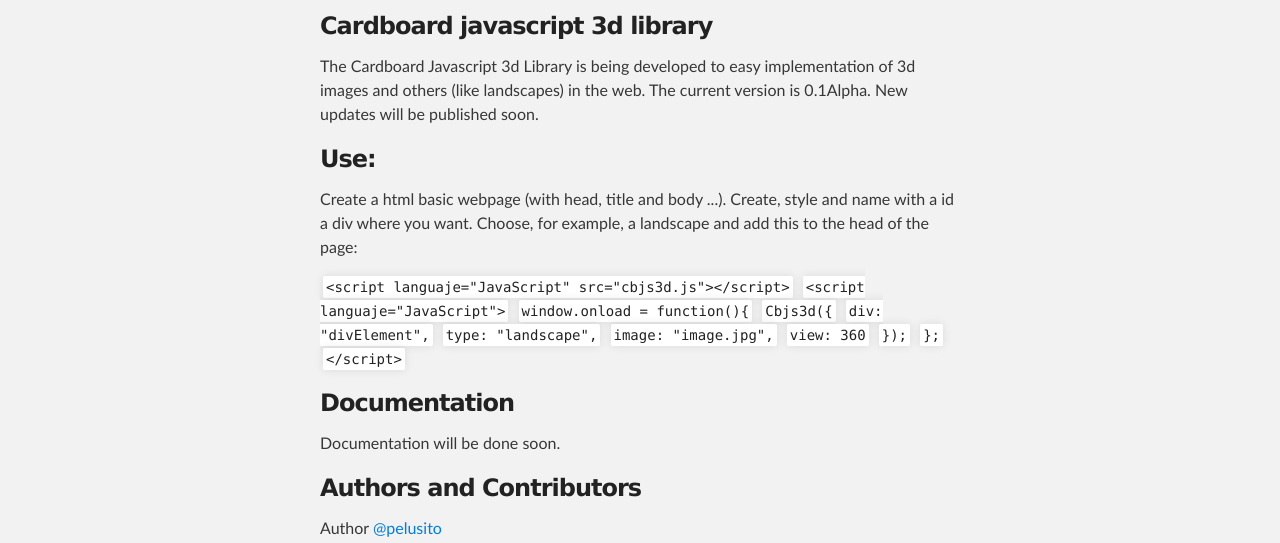
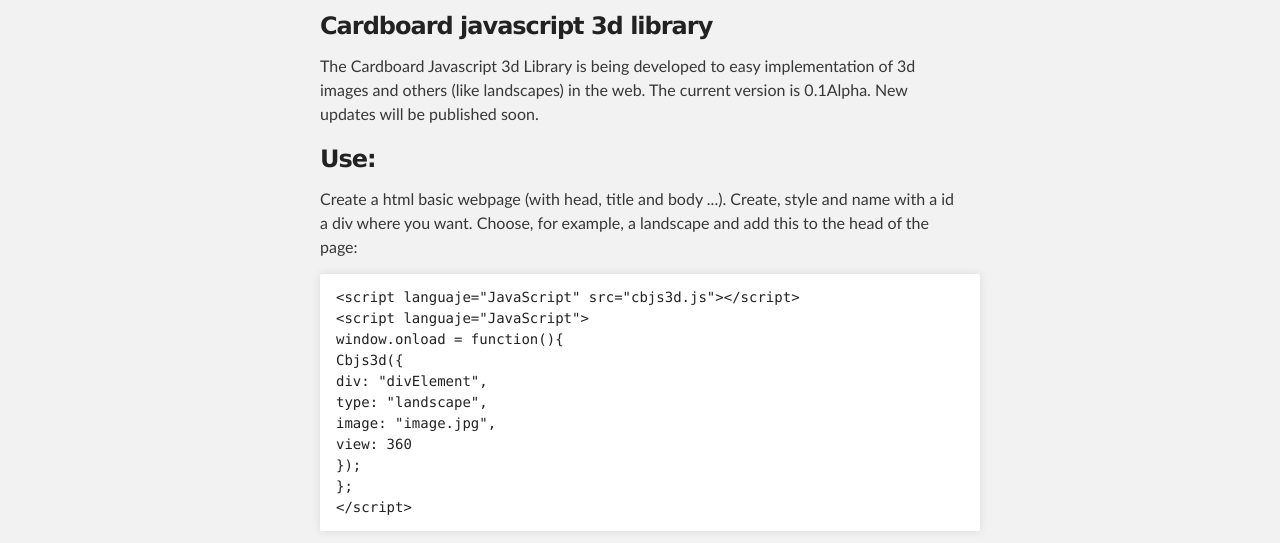
Before and after one commit to pelusanchez/Cbjs3d, a plain HTML site: page index.html in a window 1280 px wide. Shown: the part 252-795 px from the top of the page. Drawn offline with Linux system fonts and the light colour scheme.

Commit message:
Update index.html

```diff
--- a/index.html
+++ b/index.html
@@ -42,17 +42,17 @@ The current version is 0.1Alpha. New updates will be published soon.</p>
 
 <p>Create a html basic webpage (with head, title and body ...). Create, style and name with a id a div where you want. Choose, for example, a landscape and add this to the head of the page:</p>
 
-<p><code>&lt;script languaje="JavaScript" src="cbjs3d.js"&gt;&lt;/script&gt;</code>
-<code>&lt;script languaje="JavaScript"&gt;</code>
-<code>window.onload = function(){</code>
-<code>&#09;Cbjs3d({</code>
-<code>&#09;&#09;div: "divElement",</code>
-<code>&#09;&#09;type: "landscape",</code>
-<code>&#09;&#09;image: "image.jpg",</code>
-<code>&#09;&#09;view: 360</code>
-<code>&#09;});</code>
-<code>};</code>
-<code>&lt;/script&gt;</code></p>
+<p><pre><code>&lt;script languaje="JavaScript" src="cbjs3d.js"&gt;&lt;/script&gt;
+&lt;script languaje="JavaScript"&gt;
+window.onload = function(){
+Cbjs3d({
+div: "divElement",
+type: "landscape",
+image: "image.jpg",
+view: 360
+});
+};
+&lt;/script&gt;</code></pre></p>
 
 <h3>
 <a id="documentation" class="anchor" href="#documentation" aria-hidden="true"><span aria-hidden="true" class="octicon octicon-link"></span></a>Documentation</h3>
```
